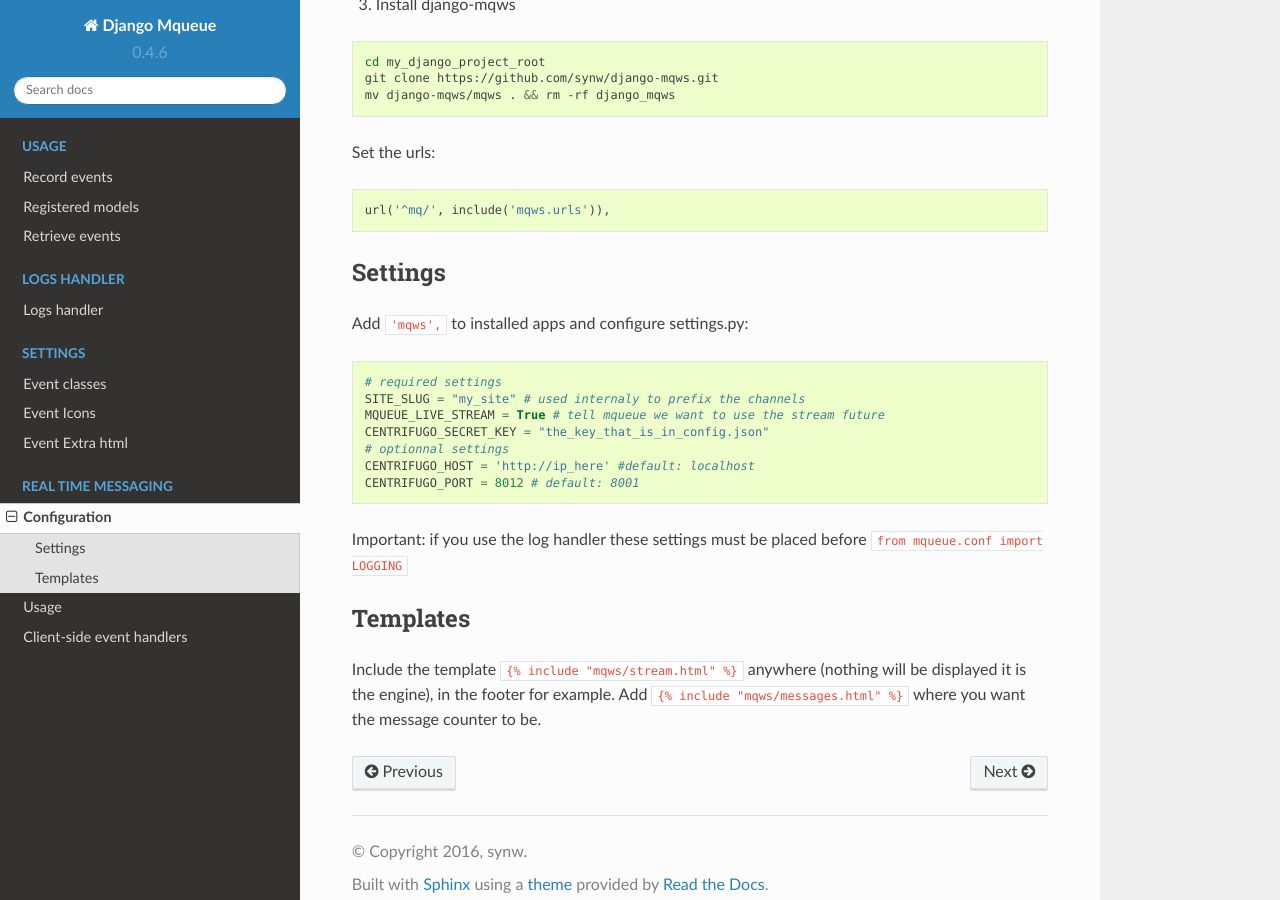
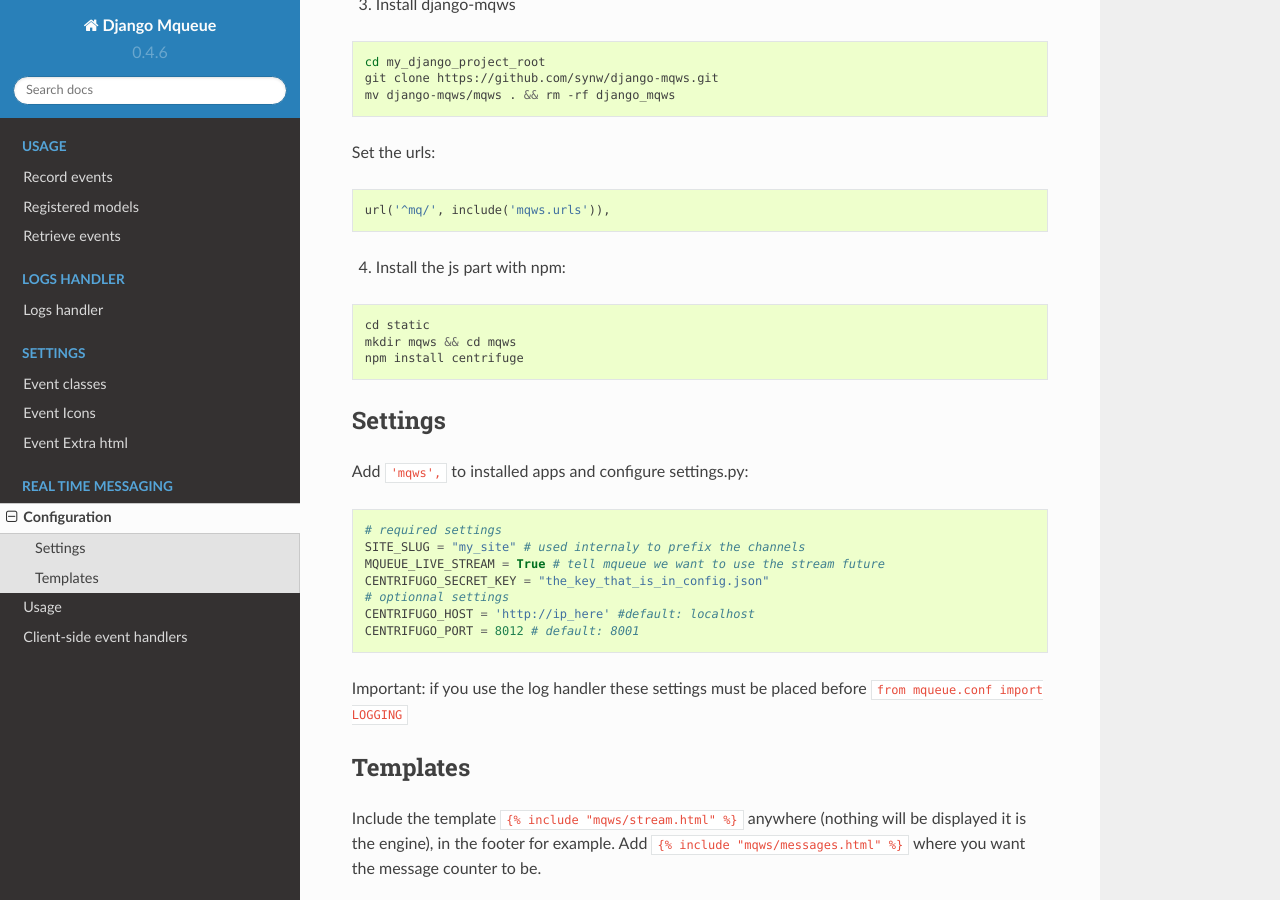
Before and after one commit to synw/django-mqueue, a Sphinx documentation site: the page built from docs/realtime/configuration.rst, in a window 1280 px wide and 900 px high, scrolled down 656 px. Built offline with Sphinx 7.4.7 and the Read the Docs theme 2.0.0, drawn with Linux system fonts in a browser that asks for light colours.

Commit message:
Doc update

```diff
--- a/docs/realtime/configuration.rst
+++ b/docs/realtime/configuration.rst
@@ -42,6 +42,16 @@ Set the urls:
 
    url('^mq/', include('mqws.urls')),
 
+4. Install the js part with npm:
+
+.. highlight:: python
+
+::
+
+   cd static
+   mkdir mqws && cd mqws
+   npm install centrifuge
+
 Settings
 ~~~~~~~~
 
```
